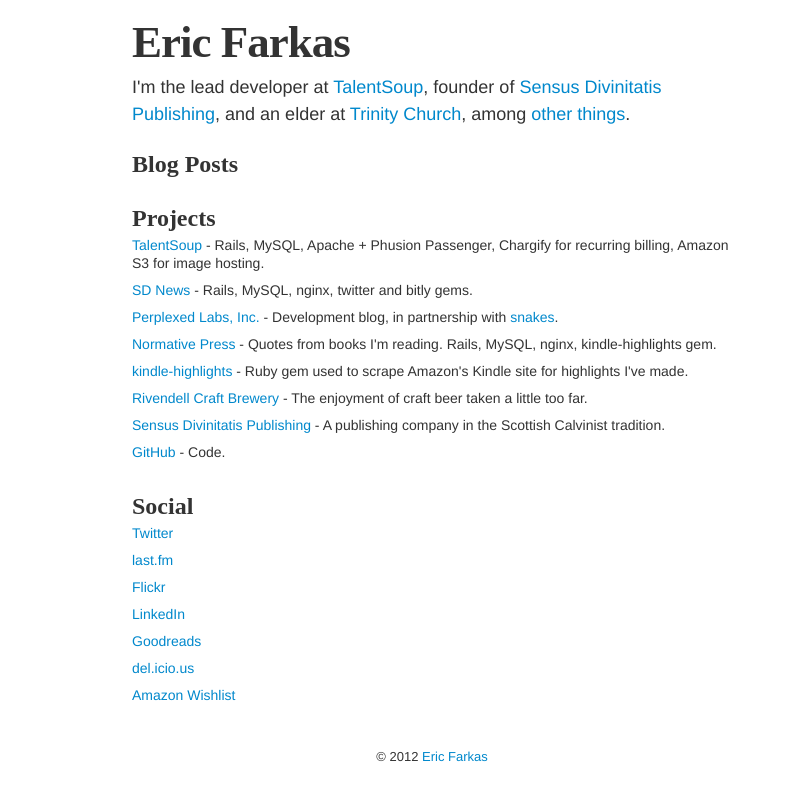
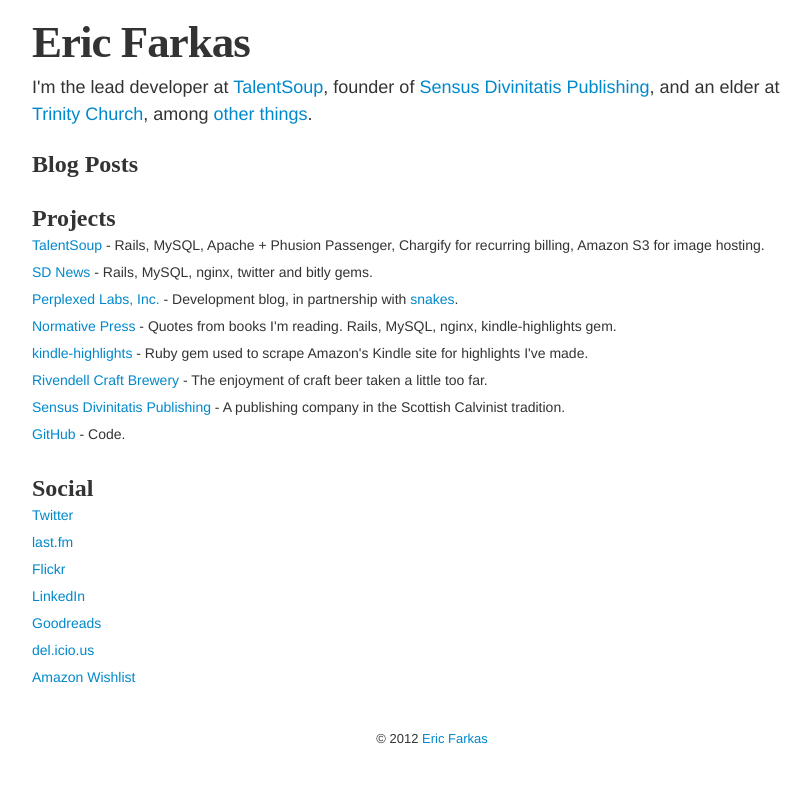
Before and after one commit to speric/speric.github.com, a Jekyll site: the page built from index.html, in a window 1280 px wide. Shown: the top 801 px of the page, without its empty margins (208-1019 px from the left). Built offline with Jekyll 4.4.1, drawn with Linux system fonts in a browser that asks for light colours; some web fonts are replaced; Markdown is read by kramdown in place of the engine named in the settings.

Commit message:
Wider container

```diff
--- a/_layouts/layout.html
+++ b/_layouts/layout.html
@@ -11,7 +11,7 @@
 	</head>
 
 	<body>
-		<div class="container" style="width:600px;">
+		<div class="container" style="width:800px;">
 			<div style="margin-top:20px;">
 				<header class="jumbotron subhead">
 				  <h1><a href="/">Eric Farkas</a></h1>
```
